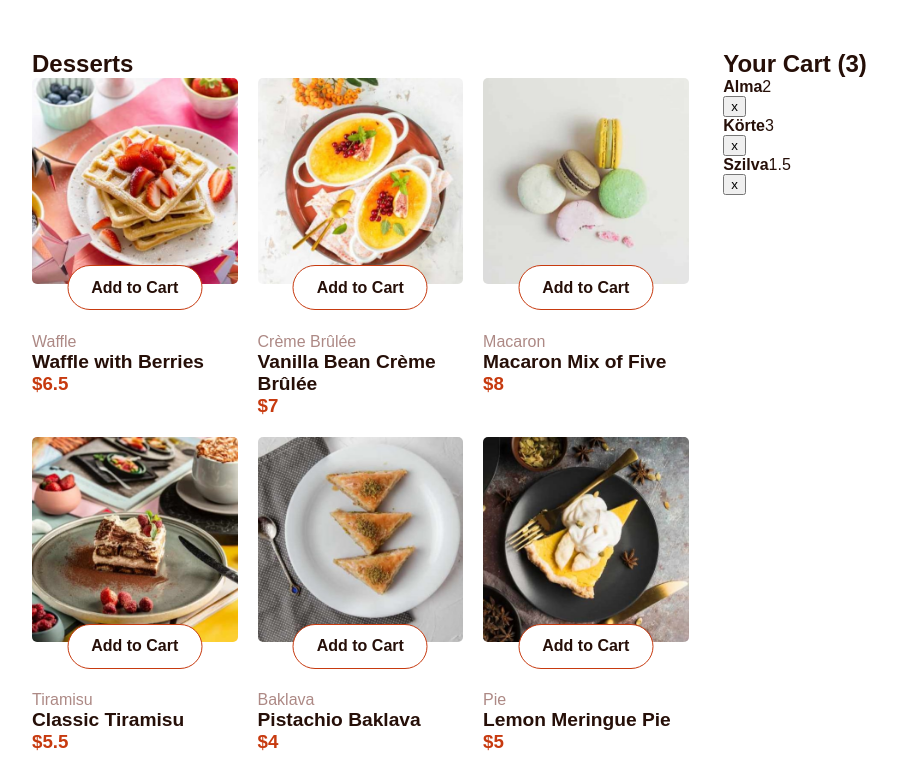
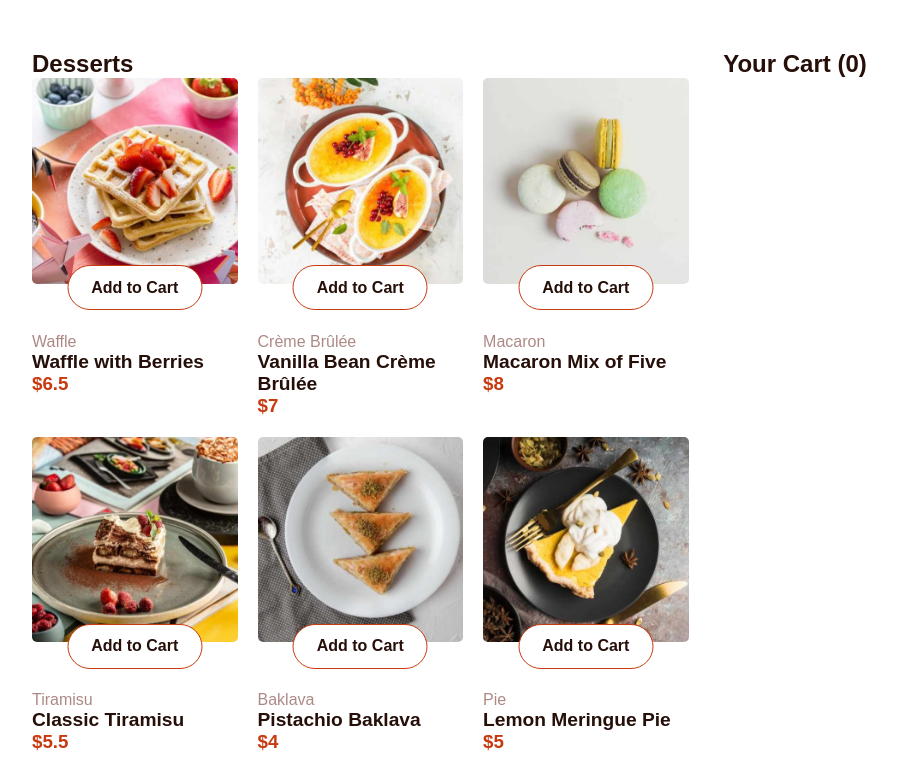
Before and after one commit to Cyri0/13BC-desserts, a React (Vite) app in the folder desserts-frontend/: page / in a window 1280 px wide. Shown: the top 771 px of the page, without its empty margins (32-929 px from the left). Built offline with nearby package versions, Linux system fonts and the light colour scheme.

Commit message:
cart context created

```diff
--- a/desserts-frontend/src/components/AddToCartBtn.tsx
+++ b/desserts-frontend/src/components/AddToCartBtn.tsx
@@ -1,14 +1,25 @@
-import { useState } from "react"
+import { useContext, useState } from "react"
+import { CartContext } from "../pages/Home"
+import { DessertCardProp } from "./DessertCard"
 
-const AddToCartBtn = () => {
+const AddToCartBtn = (props: DessertCardProp) => {
   const [quantity, setQuantity] = useState(0)
+  const cartCtx = useContext(CartContext)
+
+  if(!cartCtx){ throw new Error("Nincs kontextus bro") }
+
+  const {cart, setCart} = cartCtx;
 
   const increase = ()=>{
     setQuantity(quantity + 1)
+    setCart([...cart, props])
   }
 
   const decrease = ()=>{
     setQuantity(quantity - 1)
+    let same = cart.filter(dessert => dessert.name == props.name);
+    same.pop();
+    setCart([... cart.filter(dessert => dessert.name != props.name), ...same]);
   }
 
   return (
--- a/desserts-frontend/src/components/Cart.tsx
+++ b/desserts-frontend/src/components/Cart.tsx
@@ -1,5 +1,6 @@
-import { useState } from "react"
+import { useContext } from "react"
 import CartItem from "./CartItem"
+import { CartContext } from "../pages/Home"
 
 export type CartItemType = {
     name: string,
@@ -7,11 +8,12 @@ export type CartItemType = {
 }
 
 const Cart = () => {
-  const [cart, setCart] = useState<CartItemType[]>([
-    {name:"Alma", price: 2},
-    {name:"Körte", price: 3},
-    {name:"Szilva", price: 1.5},
-  ])
+    const cartCtx = useContext(CartContext)
+    if(!cartCtx){
+        throw new Error("Something is wrong, I can feel it")
+    }
+    const {cart} = cartCtx
+
   return (
     <aside className="cart">
         <h2>Your Cart ({cart.length})</h2>
--- a/desserts-frontend/src/components/DessertCard.tsx
+++ b/desserts-frontend/src/components/DessertCard.tsx
@@ -17,7 +17,7 @@ const DessertCard = (props: DessertCardProp) => {
     <div className="dessert-card">
       <img src={props.image?.desktop} alt="" />
 
-      <AddToCartBtn/>
+      <AddToCartBtn {...props}/>
 
       <h4>{props.category}</h4>
       <h2>{props.name}</h2>
--- a/desserts-frontend/src/pages/Home.tsx
+++ b/desserts-frontend/src/pages/Home.tsx
@@ -1,21 +1,25 @@
-import { useEffect, useState } from "react"
+import { createContext, useEffect, useState } from "react"
 import DessertCard from "../components/DessertCard"
 import { DessertCardProp } from "../components/DessertCard"
-import Cart from "../components/Cart"
+import Cart, { CartItemType } from "../components/Cart"
+
+export const CartContext = createContext<{
+  cart: CartItemType[],
+  setCart: React.Dispatch<React.SetStateAction<CartItemType[]>>} | undefined>
+  (undefined)
 
 const Home = () => {
   const [desserts, setDesserts]  = useState<DessertCardProp[]>([])
-
+  const [cart, setCart] = useState<CartItemType[]>([])
   useEffect(()=>{
     fetch("/data.json")
     .then(res => res.json())
     .then(apiDesserts => {
-      console.log("Hi!");
-
       setDesserts(apiDesserts)})
   },[])
 
   return (
+    <CartContext.Provider value={{cart: cart, setCart: setCart}}>
       <div className="home">
           <section className="dessert-panel">
           <h1>Desserts</h1>
@@ -28,6 +32,7 @@ const Home = () => {
 
           <Cart />
       </div>
+    </CartContext.Provider>
   )
 }
 
```
Lines whose indentation alone changed are shown as unchanged.
